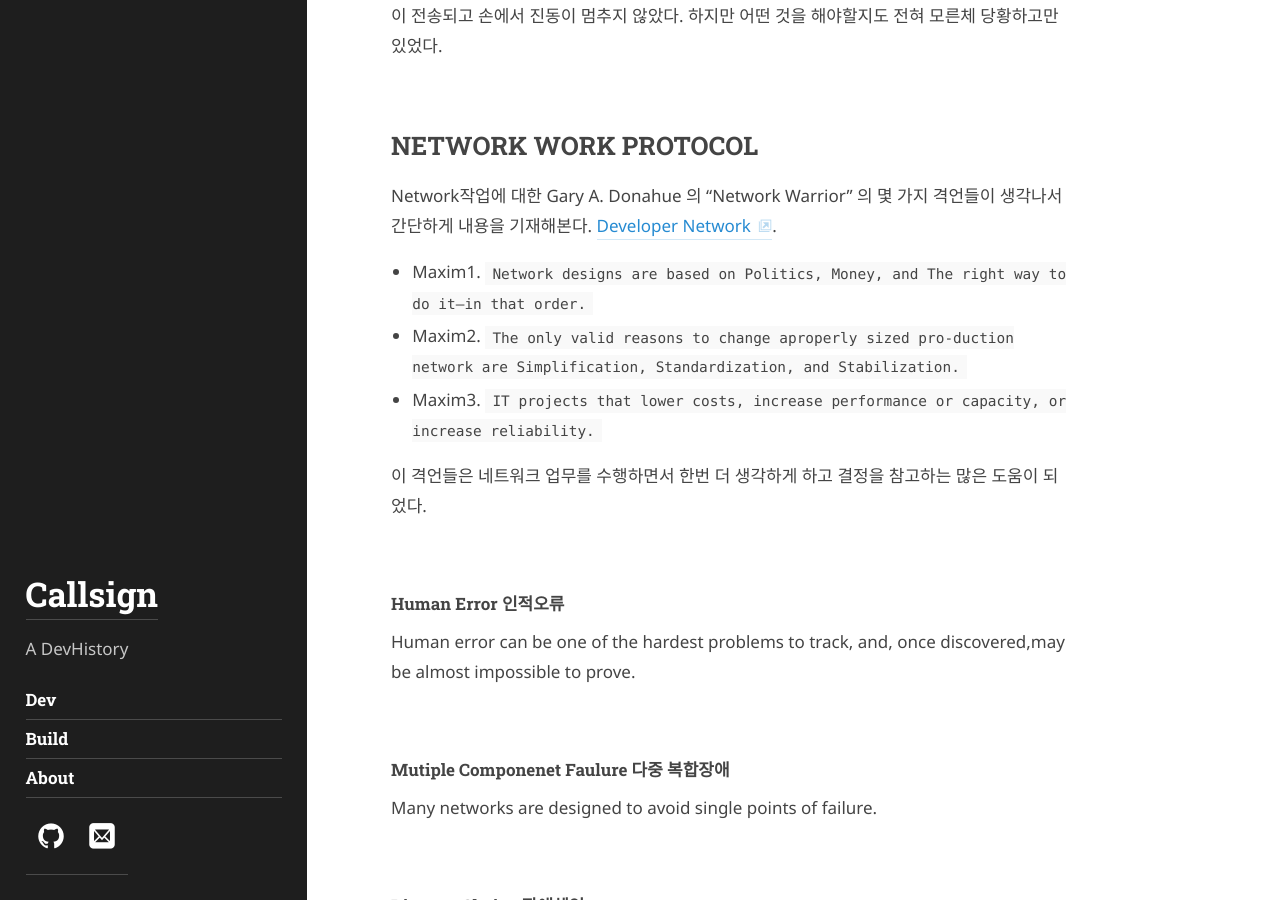
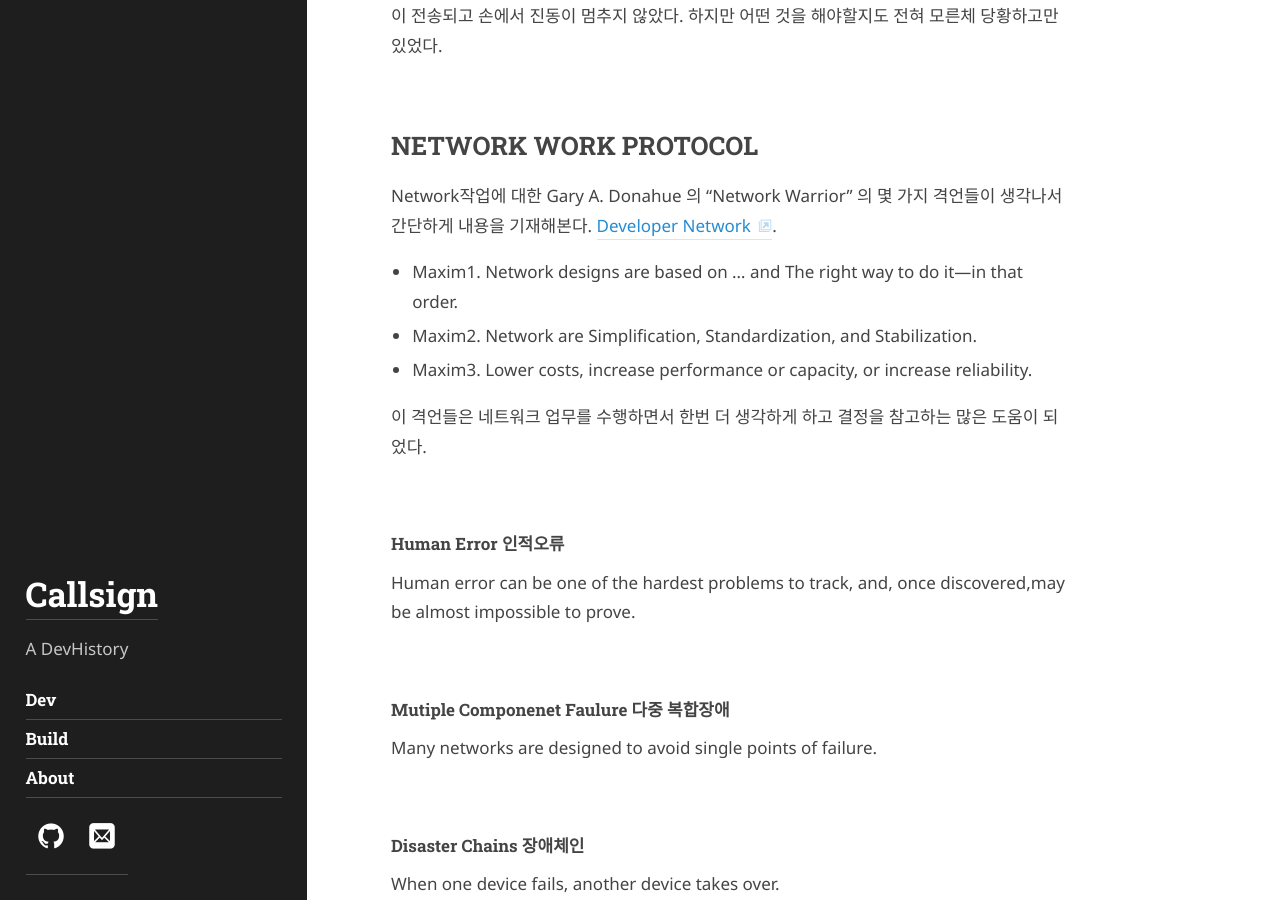
Before and after one commit to callsign88/callsign88.github.io, a Jekyll site: the page built from _posts/2012-02-07-example-content.md, in a window 1280 px wide and 900 px high, scrolled down 567 px. Built offline with Jekyll 4.4.1, drawn with Linux system fonts in a browser that asks for light colours; some web fonts are replaced.

Commit message:
Refine Maxims and adjust spacing in Actions section

```diff
--- a/_posts/2012-02-07-example-content.md
+++ b/_posts/2012-02-07-example-content.md
@@ -18,9 +18,9 @@
 
 Network작업에 대한 Gary A. Donahue 의 "Network Warrior" 의 몇 가지 격언들이 생각나서 간단하게 내용을 기재해본다. [Developer Network](https://www.gad.net/).
 
-- Maxim1. `Network designs are based on Politics, Money, and The right way to do it—in that order.`
-- Maxim2. `The only valid reasons to change aproperly sized pro-duction network are Simplification, Standardization, and Stabilization.`
-- Maxim3. `IT projects that lower costs, increase performance or capacity, or increase reliability.`
+- Maxim1. Network designs are based on ... and The right way to do it—in that order.
+- Maxim2. Network are Simplification, Standardization, and Stabilization.
+- Maxim3. Lower costs, increase performance or capacity, or increase reliability.
 
 
 이 격언들은 네트워크 업무를 수행하면서 한번 더 생각하게 하고 결정을 참고하는 많은 도움이 되었다.
@@ -50,9 +50,13 @@
 구체적으로 추가해 진행해야할 행동`Actions`들에 대해 나열해본다.
 
 *//Log Your Actions`(로그기록)`*
+
 *//Find Out What Changed`(직전에 변경된 사항들이 무엇인지)`*
+
 *//Check the Physical Layer First!`(물리 Layer 단계부터 체크시작)`*
+
 *//Assume Nothing; Prove Everything`(단정짓지 말자)`*
+
 *//Isolate the Problem`(문제는 분리해서 객관적인 시각으로)`*
 
 
```
